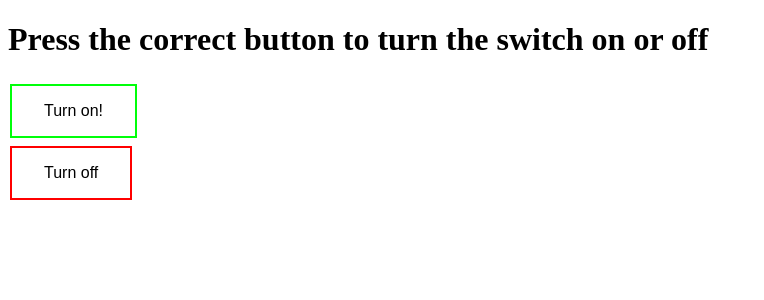
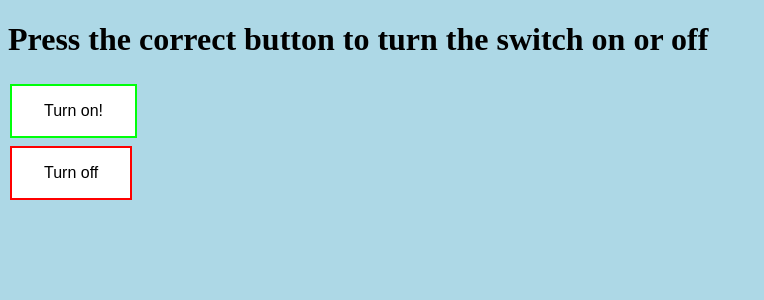
Before and after one commit to pro-gamer007/Bro-Website-Thingy, a Flask app: page / in a window 1280 px wide. Shown: the top 300 px of the page, without its empty margins (0-764 px from the left). Run offline with Flask 2, Linux system fonts and the light colour scheme.

Commit message:
more stlylin (backgrounds not buttons this time)

```diff
--- a/templates/index.html
+++ b/templates/index.html
@@ -33,6 +33,9 @@
     background-color: #ff0000;
     color: white;
   }
+  body {
+  background-color: lightblue;
+}
   </style>
 
 <head><title>Switch</title>
--- a/templates/off.html
+++ b/templates/off.html
@@ -33,6 +33,9 @@
     background-color: #ff0000;
     color: white;
   }
+  body {
+  background-color: lightblue;
+}
   </style>
 
 <head><title>Shouldve turned on!</title>
--- a/templates/on.html
+++ b/templates/on.html
@@ -33,6 +33,9 @@
     background-color: #ff0000;
     color: white;
   }
+  body {
+  background-color: lightblue;
+}
   </style>
 
 <head><title>Shouldve turned off!</title>
```
